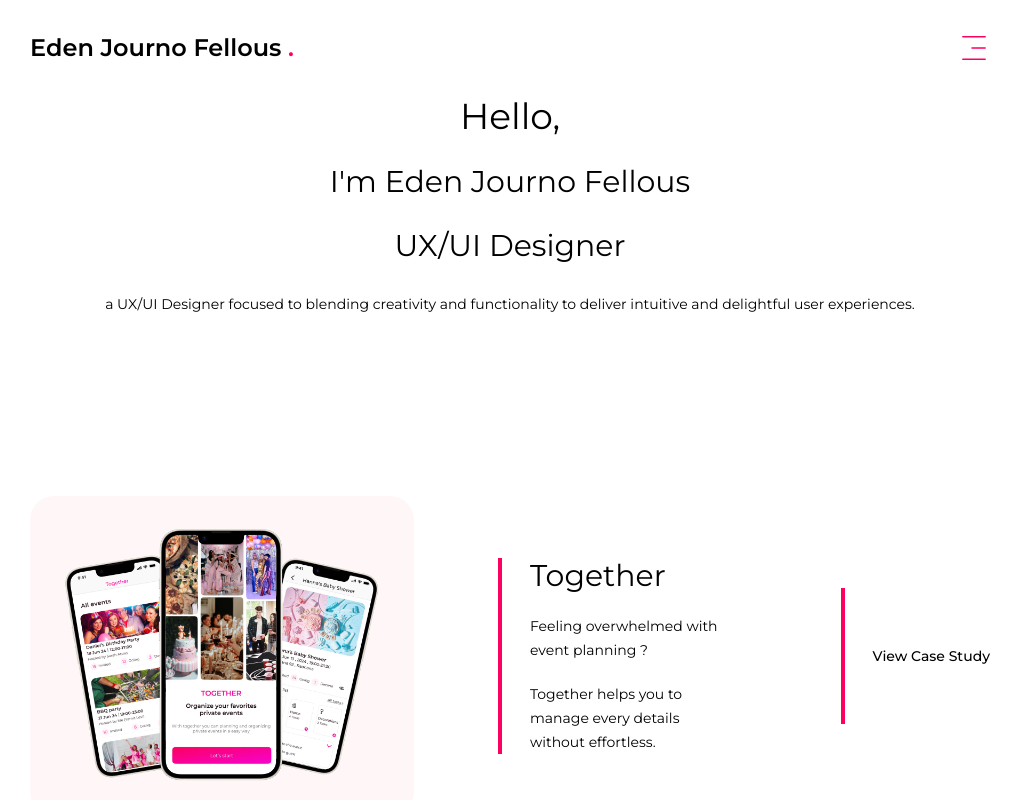
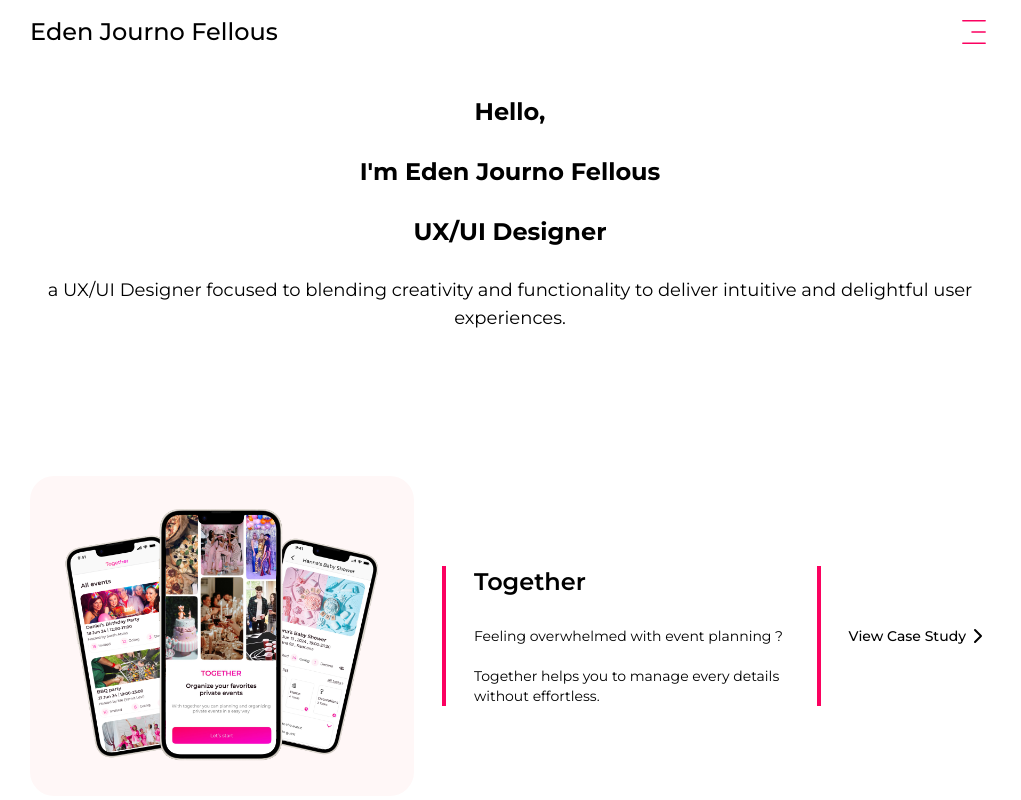
Before and after one commit to Sacha-Marciano/uiux_portfolio, a Next.js app: page / in a window 1280 px wide. Shown: the top 800 px of the page, without its empty margins (130-1151 px from the left). Built offline with nearby package versions, Linux system fonts and the light colour scheme.

Commit message:
Fix styles of homepage with eden

```diff
--- a/app/page.jsx
+++ b/app/page.jsx
@@ -1,6 +1,8 @@
 "use client";
 
 import Link from "next/link";
+
+import { ChevronRight } from "lucide-react";
 
 const projects = [
   {
@@ -29,13 +31,15 @@ const projects = [
 ];
 export default function Home() {
   return (
-    <section className="h-full ">
+    <section className="h-full p-4 md:p-8 ">
       <div className="container mx-auto h-full flex flex-col">
-        <div className="md:h-[50vh] flex flex-col gap-7 items-center   text-center">
-          <h1>Hello,</h1>
-          <h2>I'm Eden Journo Fellous</h2>
-          <h2>UX/UI Designer</h2>
-          <p>
+        <div className="flex flex-col gap-1 md:gap-7 items-center  text-center mb-16 md:mb-36">
+          <h1 className="text-lg md:text-2xl font-bold">Hello,</h1>
+          <h2 className="text-lg md:text-2xl font-bold">
+            I'm Eden Journo Fellous
+          </h2>
+          <h2 className="text-lg md:text-2xl font-bold">UX/UI Designer</h2>
+          <p className=" text-sm md:text-lg mt-4 md:mt-0">
             a UX/UI Designer focused to blending creativity and functionality to
             deliver intuitive and delightful user experiences.
           </p>
@@ -45,7 +49,7 @@ export default function Home() {
             return (
               <li
                 key={index}
-                className="relative mb-8 flex flex-col md:flex-row items-center md:gap-14"
+                className="relative mb-8 flex flex-col md:flex-row items-center "
               >
                 <div
                   style={{ backgroundColor: item.bg }}
@@ -59,18 +63,22 @@ export default function Home() {
                 </div>
                 <div
                   style={{ borderColor: item.border }}
-                  className="flex flex-col gap-5 mx-7 md:px-7 py-7 md:py-0 border-b-4 md:border-l-4 md:border-b-0 md:w-[500px]"
+                  className="flex flex-col md:gap-5 mx-7 md:px-7 py-7 md:py-0 border-y-4 md:border-x-4 md:border-y-0 md:w-[500px]"
                 >
-                  <h2>{item.name}</h2>
-                  <p>{item.question}</p>
-                  <p>{item.description}</p>
+                  <h2 className="text-xl font-semibold mb-2 md:text-2xl ">
+                    {item.name}
+                  </h2>
+                  <p className="text-xs md:text-sm">{item.question}</p>
+                  <p className="text-xs md:text-sm">{item.description}</p>
                 </div>
                 <Link href={item.path}>
                   <div
                     style={{ borderColor: item.border }}
-                    className="flex flex-col gap-5 md:pl-7 border-b-4 md:border-l-4 md:border-b-0 text-nowrap"
+                    className="flex flex-col gap-5 text-nowrap"
                   >
-                    <p className="font-medium py-7 md:py-14">View Case Study</p>
+                    <p className="font-medium py-7 md:py-14 flex">
+                      View Case Study <ChevronRight />
+                    </p>
                   </div>
                 </Link>
               </li>
--- a/components/Header.jsx
+++ b/components/Header.jsx
@@ -6,12 +6,12 @@ import MobileNav from "./MobileNav";
 
 const Header = () => {
   return (
-    <header className="py-8 xl:py-12">
+    <header className="p-4 xl:py-12">
       <div className="container mx-auto flex justify-between items-center">
         {/* logo */}
         <Link href="/">
-          <h1 className="text-2xl font-semibold">
-            Eden Journo Fellous <span className="text-accent"> . </span>
+          <h1 className="text-lg md:text-2xl font-medium">
+            Eden Journo Fellous
           </h1>
         </Link>
         {/* desktop nav & hire me button */}
```
